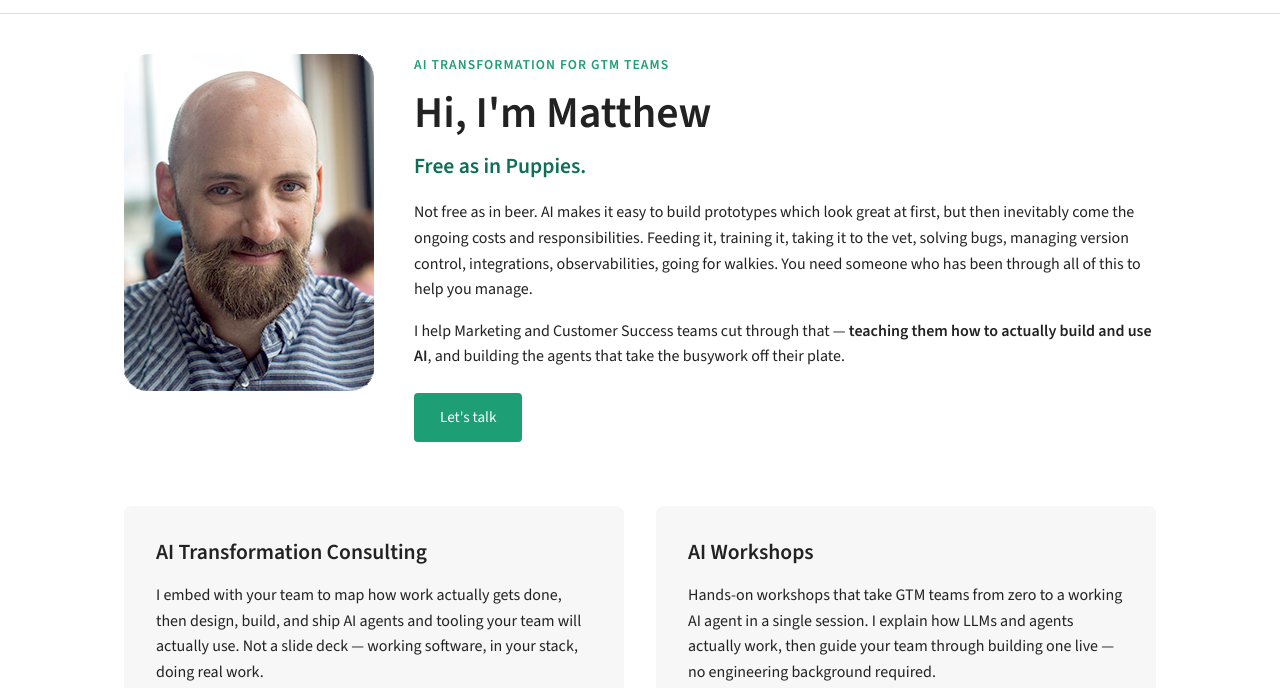
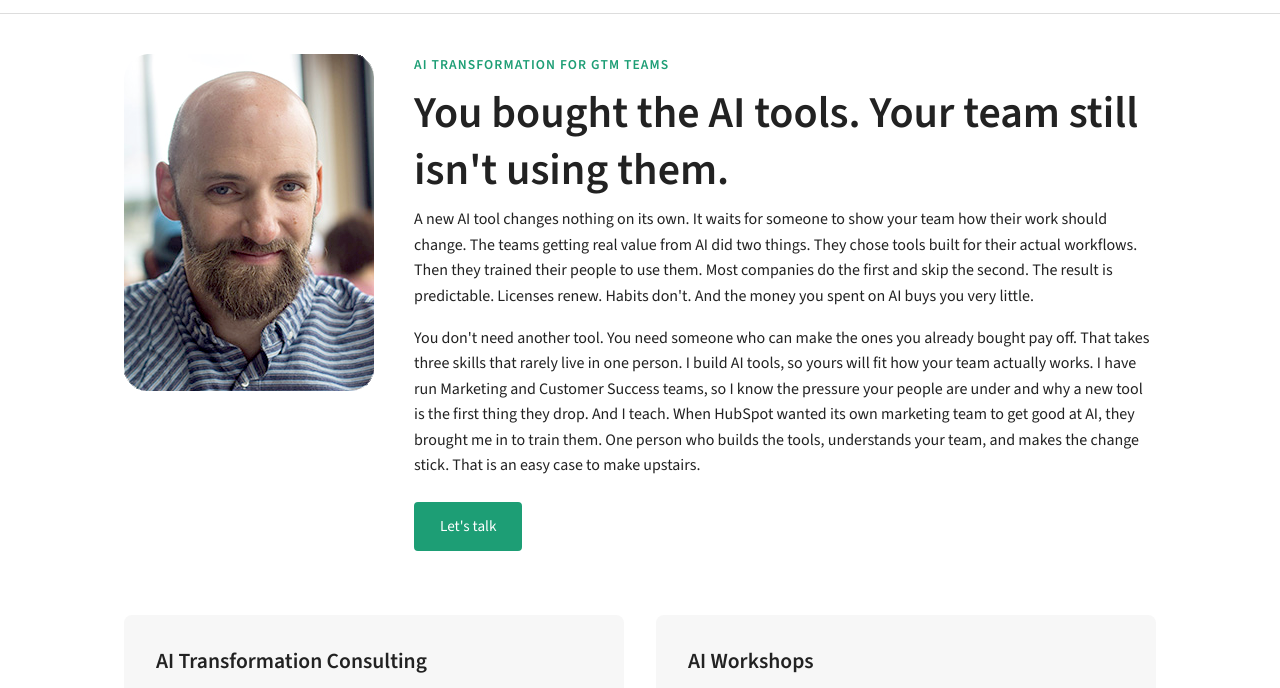
Before and after one commit to Chefmattrock/martechmatthew, a plain HTML site: page index.html in a window 1280 px wide. Shown: the part 67-755 px from the top of the page. Drawn offline with nearby package versions, Linux system fonts and the light colour scheme.

Commit message:
Update homepage hero with new positioning copy.
Replace "Free as in Puppies" framing with copy focused on the AI adoption gap between buying tools and getting teams to actually use them. Update title/meta/OG tags to match.

Co-Authored-By: Claude Sonnet 5 <noreply@anthropic.com>

```diff
--- a/index.html
+++ b/index.html
@@ -3,12 +3,12 @@
 <head>
   <meta charset="utf-8">
   <meta name="viewport" content="width=device-width, initial-scale=1">
-  <title>Matthew Stein | Free as in Puppies — AI Transformation for GTM Teams</title>
-  <meta name="description" content="AI prototypes are free as in puppies, not free as in beer. I help Marketing and Customer Success teams manage the ongoing care and feeding — training, bugs, integrations, and more.">
+  <title>Matthew Stein | AI Transformation for GTM Teams</title>
+  <meta name="description" content="You bought the AI tools. Your team isn't using them. I help GTM teams get real value from AI with tools built for their workflows and training that makes the change stick.">
   <meta property="og:site_name" content="Matthew Stein">
-  <meta property="og:title" content="Matthew Stein | Free as in Puppies — AI Transformation for GTM Teams">
+  <meta property="og:title" content="Matthew Stein | AI Transformation for GTM Teams">
   <meta property="og:type" content="website">
-  <meta property="og:description" content="AI prototypes are free as in puppies, not free as in beer. I help Marketing and Customer Success teams manage the ongoing care and feeding — training, bugs, integrations, and more.">
+  <meta property="og:description" content="You bought the AI tools. Your team isn't using them. I help GTM teams get real value from AI with tools built for their workflows and training that makes the change stick.">
   <meta property="og:image" content="/assets/images/logo.png">
   <link rel="icon" type="image/png" href="/assets/images/logo.png">
   <link rel="preconnect" href="https://fonts.googleapis.com">
@@ -43,10 +43,10 @@
           </div>
           <div class="hero__content">
             <p class="hero__eyebrow">AI Transformation for GTM teams</p>
-            <h1 class="hero__title">Hi, I'm Matthew</h1>
-            <p class="hero__tagline">Free as in Puppies.</p>
-            <p>Not free as in beer. AI makes it easy to build prototypes which look great at first, but then inevitably come the ongoing costs and responsibilities. Feeding it, training it, taking it to the vet, solving bugs, managing version control, integrations, observabilities, going for walkies. You need someone who has been through all of this to help you manage.</p>
-            <p>I help Marketing and Customer Success teams cut through that — <strong>teaching them how to actually build and use AI</strong>, and building the agents that take the busywork off their plate.</p>
+            <h1 class="hero__title">You bought the AI tools. Your team still isn't using them.</h1>
+            <!-- Alternate H1 for later A/B testing: "You're paying for AI seats. Your team is standing around." -->
+            <p>A new AI tool changes nothing on its own. It waits for someone to show your team how their work should change. The teams getting real value from AI did two things. They chose tools built for their actual workflows. Then they trained their people to use them. Most companies do the first and skip the second. The result is predictable. Licenses renew. Habits don't. And the money you spent on AI buys you very little.</p>
+            <p>You don't need another tool. You need someone who can make the ones you already bought pay off. That takes three skills that rarely live in one person. I build AI tools, so yours will fit how your team actually works. I have run Marketing and Customer Success teams, so I know the pressure your people are under and why a new tool is the first thing they drop. And I teach. When HubSpot wanted its own marketing team to get good at AI, they brought me in to train them. One person who builds the tools, understands your team, and makes the change stick. That is an easy case to make upstairs.</p>
             <a href="/contact/" class="btn btn--solid">Let's talk</a>
           </div>
         </div>
```
